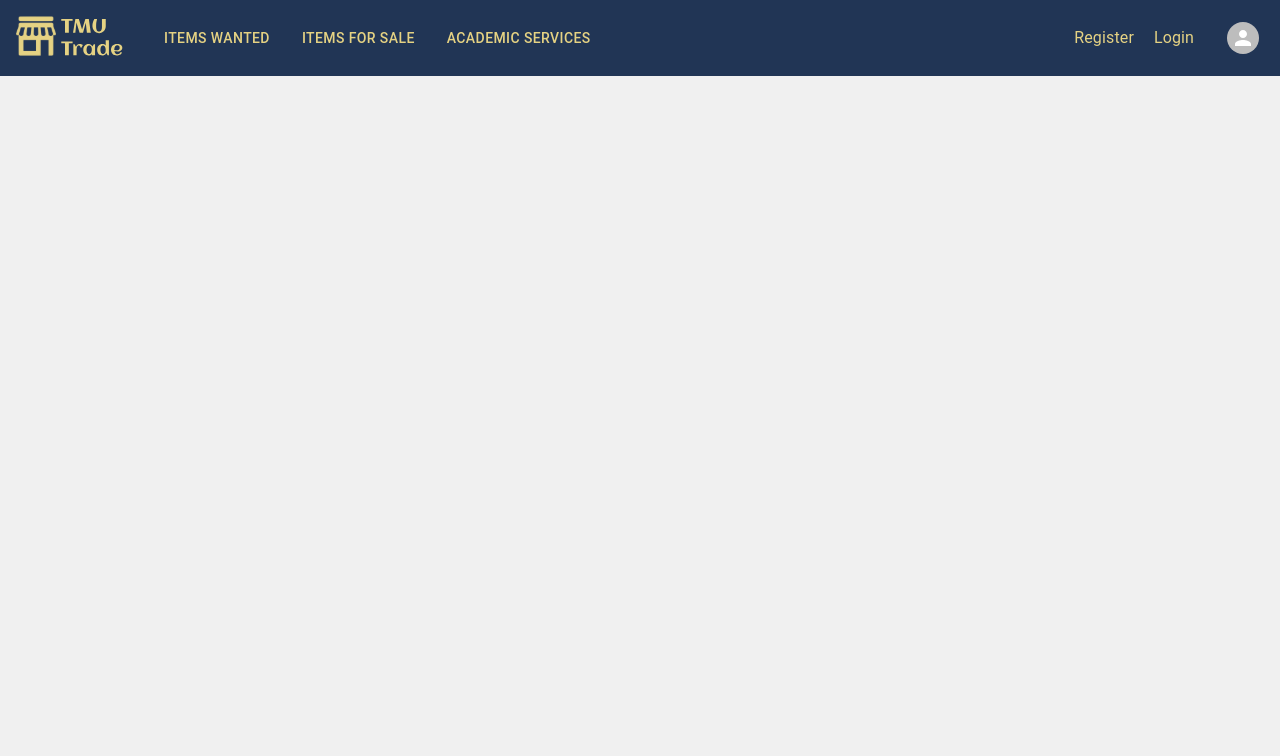
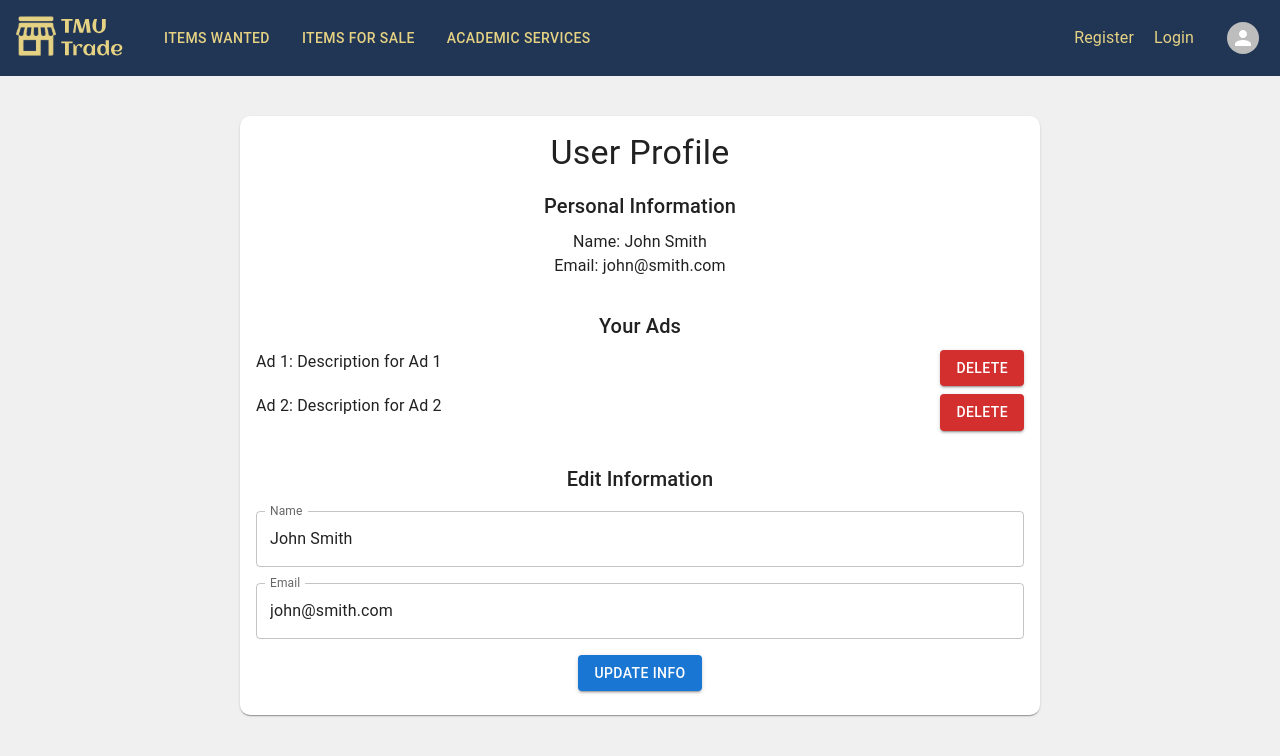
Before and after one commit to nikkikapadia/CPS630, a React (Create React App) app in the folder frontend/: page /profile in a window 1280 px wide. Shown: the top 756 px of the page. Built offline with nearby package versions, Linux system fonts and the light colour scheme.

Commit message:
implement user info display and ad management

```diff
--- a/frontend/src/App.js
+++ b/frontend/src/App.js
@@ -9,6 +9,7 @@ import ItemsForSale from './itemsForSale/ItemsForSale'
 import Services from './academicServices/AcademicServices'
 import PostAd from './postAd/PostAd'
 import Register from './register/Register'
+import UserProfile from './components/UserProfile'
 
 function App() {
   return (
@@ -25,7 +26,7 @@ function App() {
           <Route path="/services" element={<Services />} />
           <Route path="/postAd" element={<PostAd />} />
           <Route path="/settings" element={<div></div>} />
-          <Route path="/profile" element={<div></div>} />
+          <Route path="/profile" element={<UserProfile />} />
           <Route path="/posts" element={<div></div>} />
           <Route path="/messages" element={<div></div>} />
           <Route path="*" element={<Page404 />} />
--- /dev/null
+++ b/frontend/src/components/UserProfile.jsx
@@ -0,0 +1,76 @@
+import React, { useState, useEffect } from 'react';
+import { Box, Card, CardContent, Typography, TextField, Button } from "@mui/material";
+
+const UserProfile = () => {
+  const [userInfo, setUserInfo] = useState({ name: 'John Smith', email: 'john@smith.com' });
+  const [ads, setAds] = useState([
+    { id: 1, title: 'Ad 1', description: 'Description for Ad 1' },
+    { id: 2, title: 'Ad 2', description: 'Description for Ad 2' },
+  ]);
+
+    // Simulate fetching user info and ads
+    useEffect(() => {
+        // Fetch data from backend here
+    }, []);
+
+    const handleUpdateUserInfo = (e) => {
+        e.preventDefault();
+        console.log('Updated Info:', userInfo);
+    };
+
+    // function to add an advertisement
+    const handleAddAd = () => {
+      };
+
+    // function to remove an ad
+    const handleDeleteAd = (adId) => {
+    };
+
+    return (
+        <Card sx={{ maxWidth: 800, mx: "auto", mt: 5, borderRadius: "10px" }}>
+          <CardContent>
+            <Typography variant="h4" sx={{ mb: 2 }}>User Profile</Typography>
+
+            <Box sx={{ mb: 4 }}>
+              <Typography variant="h6" sx={{ mb: 1 }}>Personal Information</Typography>
+              <Typography>Name: {userInfo.name}</Typography>
+              <Typography>Email: {userInfo.email}</Typography>
+            </Box>
+
+            <Box sx={{ mb: 4 }}>
+            <Typography variant="h6" sx={{ mb: 1 }}>Your Ads</Typography>
+            {ads.map((ad, index) => (
+                <Box key={ad.id} sx={{ mb: 1, display: 'flex', justifyContent: 'space-between' }}>
+                    <Typography>{`${ad.title}: ${ad.description}`}</Typography>
+                    <Button onClick={() => handleDeleteAd(ad.id)} variant="contained" color="error">Delete</Button>
+                </Box>
+            ))}
+            {/* <Button onClick={handleAddAd} variant="contained" sx={{ mt: 2 }}>Add New Ad</Button> */}
+            </Box>
+
+            <form onSubmit={handleUpdateUserInfo}>
+              <Typography variant="h6" sx={{ mb: 2 }}>Edit Information</Typography>
+              <TextField
+                label="Name"
+                variant="outlined"
+                fullWidth
+                sx={{ mb: 2 }}
+                value={userInfo.name}
+                onChange={(e) => setUserInfo({ ...userInfo, name: e.target.value })}
+              />
+              <TextField
+                label="Email"
+                variant="outlined"
+                fullWidth
+                sx={{ mb: 2 }}
+                value={userInfo.email}
+                onChange={(e) => setUserInfo({ ...userInfo, email: e.target.value })}
+              />
+              <Button type="submit" variant="contained" color="primary">Update Info</Button>
+            </form>
+          </CardContent>
+        </Card>
+      );
+    };
+
+    export default UserProfile;
```
Also changed, not shown: frontend/package.json (+5 -3 lines), 1 other file (tests, documents, lock files or other folders).
